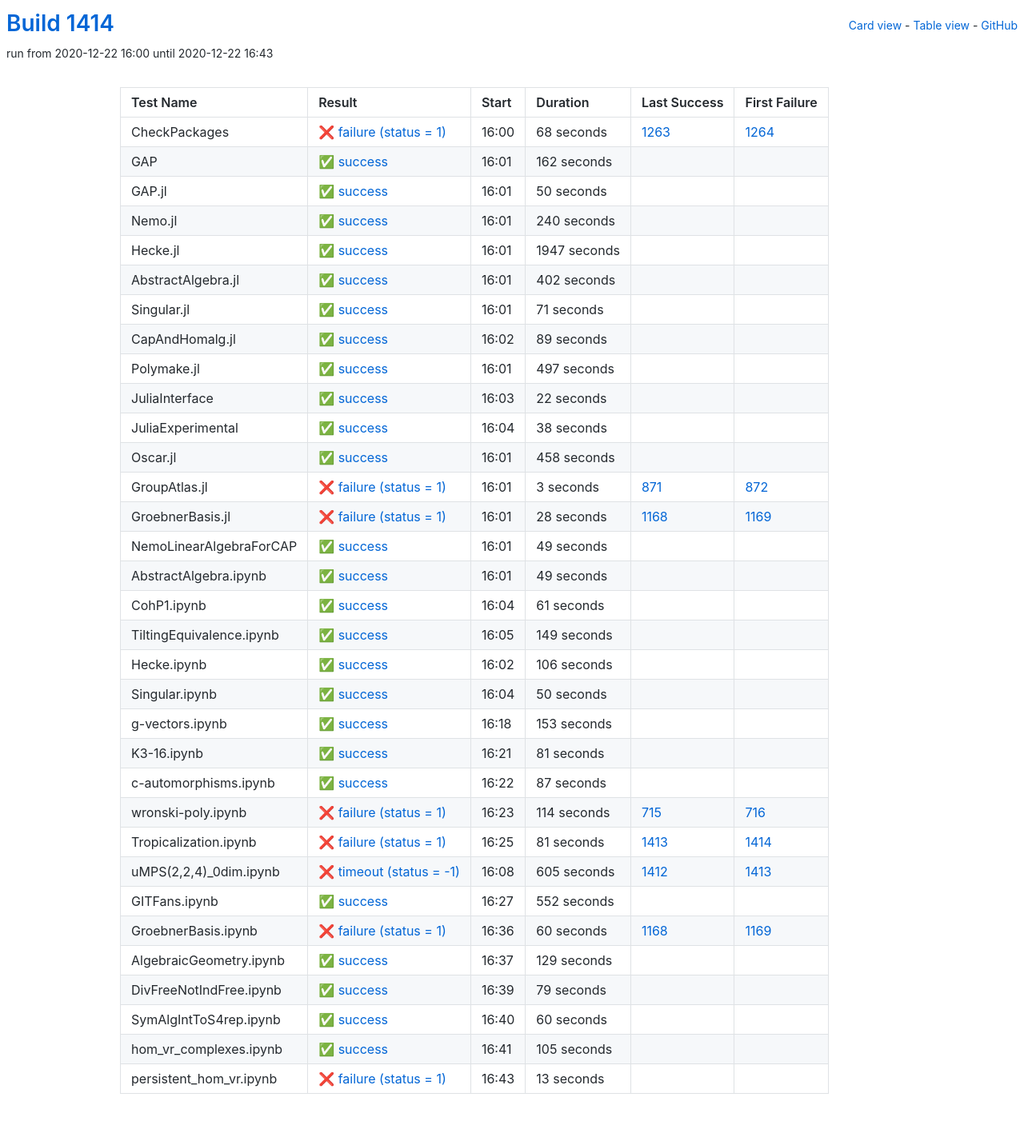
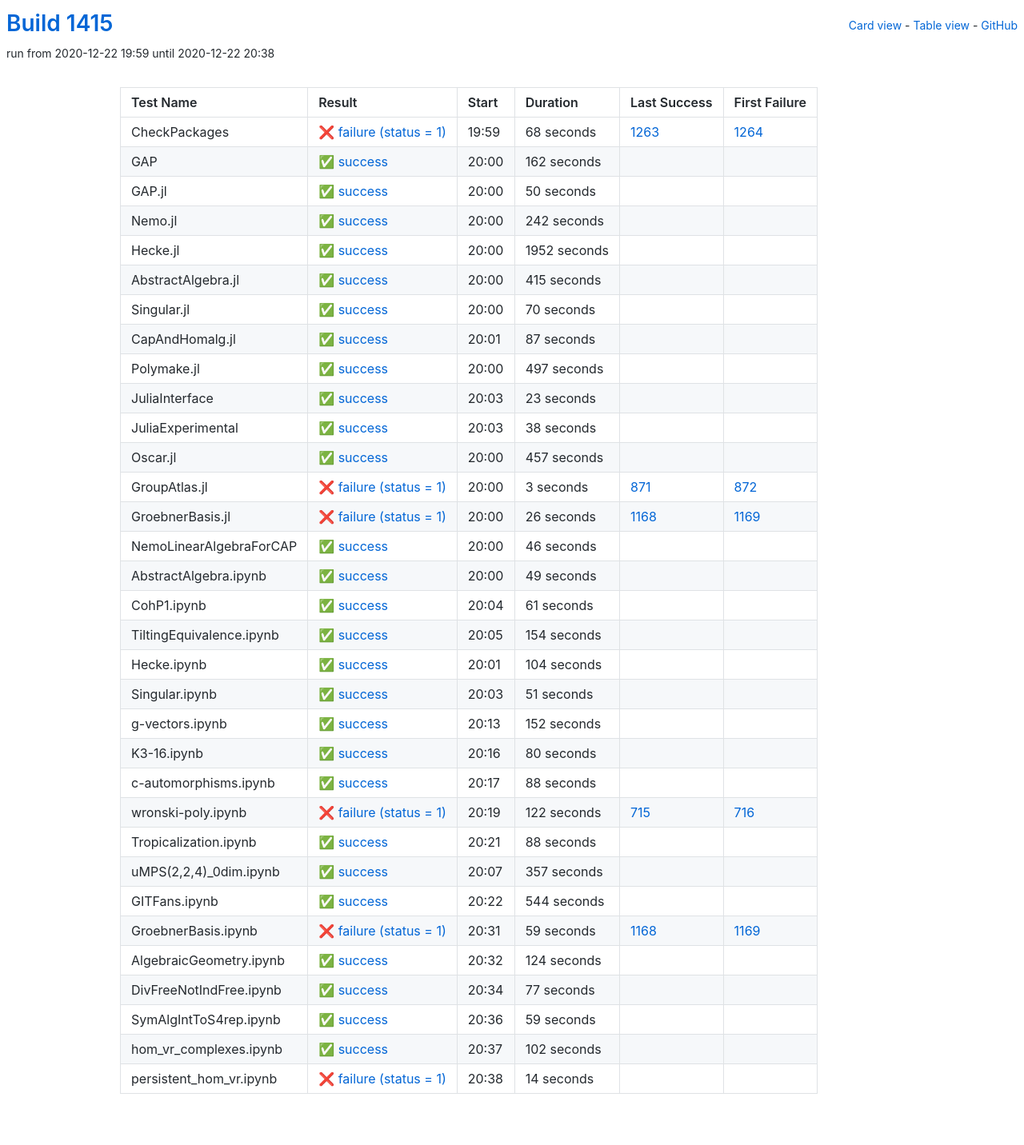
Before and after one commit to oscar-system/oscar-ci-status-stable, a Jekyll site: the page built from table.html, in a window 1280 px wide. Shown: the whole page at 80% size. Built offline with Jekyll 4.4.1, drawn with Linux system fonts in a browser that asks for light colours.

Commit message:
Build #1415

```diff
--- a/_data/ci.yml
+++ b/_data/ci.yml
@@ -1,6 +1,6 @@
 ---
-build: 1414
-build_url: https://oscarci.mathematik.uni-kl.de/job/oscar-stable/1414/
+build: 1415
+build_url: https://oscarci.mathematik.uni-kl.de/job/oscar-stable/1415/
 job: oscar-stable
 organization: oscar-system
 repo: oscar-ci-status-stable
@@ -8,8 +8,8 @@ repourl: https://github.com/oscar-system/oscar-ci-status-stable
 tests:
 - name: CheckPackages
   id: checkpackages
-  log: https://oscarci.mathematik.uni-kl.de/job/oscar-stable/1414/artifact/logs/build-1414/CheckPackages.log
-  start: 2020-12-22 16:00
+  log: https://oscarci.mathematik.uni-kl.de/job/oscar-stable/1415/artifact/logs/build-1415/CheckPackages.log
+  start: 2020-12-22 19:59
   success: false
   exitcode: 1
   status: failure
@@ -20,8 +20,8 @@ tests:
   first_failure_url: https://oscarci.mathematik.uni-kl.de/job/oscar-stable/1264/
 - name: GAP
   id: gap
-  log: https://oscarci.mathematik.uni-kl.de/job/oscar-stable/1414/artifact/logs/build-1414/GAP.log
-  start: 2020-12-22 16:01
+  log: https://oscarci.mathematik.uni-kl.de/job/oscar-stable/1415/artifact/logs/build-1415/GAP.log
+  start: 2020-12-22 20:00
   success: true
   exitcode: 0
   status: success
@@ -32,8 +32,8 @@ tests:
   first_failure_url:
 - name: GAP.jl
   id: gap-jl
-  log: https://oscarci.mathematik.uni-kl.de/job/oscar-stable/1414/artifact/logs/build-1414/GAP.jl.log
-  start: 2020-12-22 16:01
+  log: https://oscarci.mathematik.uni-kl.de/job/oscar-stable/1415/artifact/logs/build-1415/GAP.jl.log
+  start: 2020-12-22 20:00
   success: true
   exitcode: 0
   status: success
@@ -44,68 +44,68 @@ tests:
   first_failure_url:
 - name: Nemo.jl
   id: nemo-jl
-  log: https://oscarci.mathematik.uni-kl.de/job/oscar-stable/1414/artifact/logs/build-1414/Nemo.jl.log
-  start: 2020-12-22 16:01
+  log: https://oscarci.mathematik.uni-kl.de/job/oscar-stable/1415/artifact/logs/build-1415/Nemo.jl.log
+  start: 2020-12-22 20:00
   success: true
   exitcode: 0
   status: success
-  duration: 240
+  duration: 242
   last_success: false
   last_success_url:
   first_failure: false
   first_failure_url:
 - name: Hecke.jl
   id: hecke-jl
-  log: https://oscarci.mathematik.uni-kl.de/job/oscar-stable/1414/artifact/logs/build-1414/Hecke.jl.log
-  start: 2020-12-22 16:01
+  log: https://oscarci.mathematik.uni-kl.de/job/oscar-stable/1415/artifact/logs/build-1415/Hecke.jl.log
+  start: 2020-12-22 20:00
   success: true
   exitcode: 0
   status: success
-  duration: 1947
+  duration: 1952
   last_success: false
   last_success_url:
   first_failure: false
   first_failure_url:
 - name: AbstractAlgebra.jl
   id: abstractalgebra-jl
-  log: https://oscarci.mathematik.uni-kl.de/job/oscar-stable/1414/artifact/logs/build-1414/AbstractAlgebra.jl.log
-  start: 2020-12-22 16:01
+  log: https://oscarci.mathematik.uni-kl.de/job/oscar-stable/1415/artifact/logs/build-1415/AbstractAlgebra.jl.log
+  start: 2020-12-22 20:00
   success: true
   exitcode: 0
   status: success
-  duration: 402
+  duration: 415
   last_success: false
   last_success_url:
   first_failure: false
   first_failure_url:
 - name: Singular.jl
   id: singular-jl
-  log: https://oscarci.mathematik.uni-kl.de/job/oscar-stable/1414/artifact/logs/build-1414/Singular.jl.log
-  start: 2020-12-22 16:01
+  log: https://oscarci.mathematik.uni-kl.de/job/oscar-stable/1415/artifact/logs/build-1415/Singular.jl.log
+  start: 2020-12-22 20:00
   success: true
   exitcode: 0
   status: success
-  duration: 71
+  duration: 70
   last_success: false
   last_success_url:
   first_failure: false
   first_failure_url:
 - name: CapAndHomalg.jl
   id: capandhomalg-jl
-  log: https://oscarci.mathematik.uni-kl.de/job/oscar-stable/1414/artifact/logs/build-1414/CapAndHomalg.jl.log
-  start: 2020-12-22 16:02
+  log: https://oscarci.mathematik.uni-kl.de/job/oscar-stable/1415/artifact/logs/build-1415/CapAndHomalg.jl.log
+  start: 2020-12-22 20:01
   success: true
   exitcode: 0
   status: success
-  duration: 89
+  duration: 87
   last_success: false
   last_success_url:
   first_failure: false
   first_failure_url:
 - name: Polymake.jl
   id: polymake-jl
-  log: https://oscarci.mathematik.uni-kl.de/job/oscar-stable/1414/artifact/logs/build-1414/Polymake.jl.log
-  start: 2020-12-22 16:01
+  log: https://oscarci.mathematik.uni-kl.de/job/oscar-stable/1415/artifact/logs/build-1415/Polymake.jl.log
+  start: 2020-12-22 20:00
   success: true
   exitcode: 0
   status: success
@@ -116,20 +116,20 @@ tests:
   first_failure_url:
 - name: JuliaInterface
   id: juliainterface
-  log: https://oscarci.mathematik.uni-kl.de/job/oscar-stable/1414/artifact/logs/build-1414/JuliaInterface.log
-  start: 2020-12-22 16:03
+  log: https://oscarci.mathematik.uni-kl.de/job/oscar-stable/1415/artifact/logs/build-1415/JuliaInterface.log
+  start: 2020-12-22 20:03
   success: true
   exitcode: 0
   status: success
-  duration: 22
+  duration: 23
   last_success: false
   last_success_url:
   first_failure: false
   first_failure_url:
 - name: JuliaExperimental
   id: juliaexperimental
-  log: https://oscarci.mathematik.uni-kl.de/job/oscar-stable/1414/artifact/logs/build-1414/JuliaExperimental.log
-  start: 2020-12-22 16:04
+  log: https://oscarci.mathematik.uni-kl.de/job/oscar-stable/1415/artifact/logs/build-1415/JuliaExperimental.log
+  start: 2020-12-22 20:03
   success: true
   exitcode: 0
   status: success
@@ -140,20 +140,20 @@ tests:
   first_failure_url:
 - name: Oscar.jl
   id: oscar-jl
-  log: https://oscarci.mathematik.uni-kl.de/job/oscar-stable/1414/artifact/logs/build-1414/Oscar.jl.log
-  start: 2020-12-22 16:01
+  log: https://oscarci.mathematik.uni-kl.de/job/oscar-stable/1415/artifact/logs/build-1415/Oscar.jl.log
+  start: 2020-12-22 20:00
   success: true
   exitcode: 0
   status: success
-  duration: 458
+  duration: 457
   last_success: false
   last_success_url:
   first_failure: false
   first_failure_url:
 - name: GroupAtlas.jl
   id: groupatlas-jl
-  log: https://oscarci.mathematik.uni-kl.de/job/oscar-stable/1414/artifact/logs/build-1414/GroupAtlas.jl.log
-  start: 2020-12-22 16:01
+  log: https://oscarci.mathematik.uni-kl.de/job/oscar-stable/1415/artifact/logs/build-1415/GroupAtlas.jl.log
+  start: 2020-12-22 20:00
   success: false
   exitcode: 1
   status: failure
@@ -164,32 +164,32 @@ tests:
   first_failure_url: https://oscarci.mathematik.uni-kl.de/job/oscar-stable/872/
 - name: GroebnerBasis.jl
   id: groebnerbasis-jl
-  log: https://oscarci.mathematik.uni-kl.de/job/oscar-stable/1414/artifact/logs/build-1414/GroebnerBasis.jl.log
-  start: 2020-12-22 16:01
+  log: https://oscarci.mathematik.uni-kl.de/job/oscar-stable/1415/artifact/logs/build-1415/GroebnerBasis.jl.log
+  start: 2020-12-22 20:00
   success: false
   exitcode: 1
   status: failure
-  duration: 28
+  duration: 26
   last_success: 1168
   last_success_url: https://oscarci.mathematik.uni-kl.de/job/oscar-stable/1168/
   first_failure: 1169
   first_failure_url: https://oscarci.mathematik.uni-kl.de/job/oscar-stable/1169/
 - name: NemoLinearAlgebraForCAP
   id: nemolinearalgebraforcap
-  log: https://oscarci.mathematik.uni-kl.de/job/oscar-stable/1414/artifact/logs/build-1414/NemoLinearAlgebraForCAP.log
-  start: 2020-12-22 16:01
+  log: https://oscarci.mathematik.uni-kl.de/job/oscar-stable/1415/artifact/logs/build-1415/NemoLinearAlgebraForCAP.log
+  start: 2020-12-22 20:00
   success: true
   exitcode: 0
   status: success
-  duration: 49
+  duration: 46
   last_success: false
   last_success_url:
   first_failure: false
   first_failure_url:
 - name: AbstractAlgebra.ipynb
   id: abstractalgebra-ipynb
-  log: https://oscarci.mathematik.uni-kl.de/job/oscar-stable/1414/artifact/logs/build-1414/AbstractAlgebra.ipynb.log
-  start: 2020-12-22 16:01
+  log: https://oscarci.mathematik.uni-kl.de/job/oscar-stable/1415/artifact/logs/build-1415/AbstractAlgebra.ipynb.log
+  start: 2020-12-22 20:00
   success: true
   exitcode: 0
   status: success
@@ -200,8 +200,8 @@ tests:
   first_failure_url:
 - name: CohP1.ipynb
   id: cohp1-ipynb
-  log: https://oscarci.mathematik.uni-kl.de/job/oscar-stable/1414/artifact/logs/build-1414/CohP1.ipynb.log
-  start: 2020-12-22 16:04
+  log: https://oscarci.mathematik.uni-kl.de/job/oscar-stable/1415/artifact/logs/build-1415/CohP1.ipynb.log
+  start: 2020-12-22 20:04
   success: true
   exitcode: 0
   status: success
@@ -212,192 +212,192 @@ tests:
   first_failure_url:
 - name: TiltingEquivalence.ipynb
   id: tiltingequivalence-ipynb
-  log: https://oscarci.mathematik.uni-kl.de/job/oscar-stable/1414/artifact/logs/build-1414/TiltingEquivalence.ipynb.log
-  start: 2020-12-22 16:05
+  log: https://oscarci.mathematik.uni-kl.de/job/oscar-stable/1415/artifact/logs/build-1415/TiltingEquivalence.ipynb.log
+  start: 2020-12-22 20:05
   success: true
   exitcode: 0
   status: success
-  duration: 149
+  duration: 154
   last_success: false
   last_success_url:
   first_failure: false
   first_failure_url:
 - name: Hecke.ipynb
   id: hecke-ipynb
-  log: https://oscarci.mathematik.uni-kl.de/job/oscar-stable/1414/artifact/logs/build-1414/Hecke.ipynb.log
-  start: 2020-12-22 16:02
+  log: https://oscarci.mathematik.uni-kl.de/job/oscar-stable/1415/artifact/logs/build-1415/Hecke.ipynb.log
+  start: 2020-12-22 20:01
   success: true
   exitcode: 0
   status: success
-  duration: 106
+  duration: 104
   last_success: false
   last_success_url:
   first_failure: false
   first_failure_url:
 - name: Singular.ipynb
   id: singular-ipynb
-  log: https://oscarci.mathematik.uni-kl.de/job/oscar-stable/1414/artifact/logs/build-1414/Singular.ipynb.log
-  start: 2020-12-22 16:04
+  log: https://oscarci.mathematik.uni-kl.de/job/oscar-stable/1415/artifact/logs/build-1415/Singular.ipynb.log
+  start: 2020-12-22 20:03
   success: true
   exitcode: 0
   status: success
-  duration: 50
+  duration: 51
   last_success: false
   last_success_url:
   first_failure: false
   first_failure_url:
 - name: g-vectors.ipynb
   id: g-vectors-ipynb
-  log: https://oscarci.mathematik.uni-kl.de/job/oscar-stable/1414/artifact/logs/build-1414/g-vectors.ipynb.log
-  start: 2020-12-22 16:18
+  log: https://oscarci.mathematik.uni-kl.de/job/oscar-stable/1415/artifact/logs/build-1415/g-vectors.ipynb.log
+  start: 2020-12-22 20:13
   success: true
   exitcode: 0
   status: success
-  duration: 153
+  duration: 152
   last_success: false
   last_success_url:
   first_failure: false
   first_failure_url:
 - name: K3-16.ipynb
   id: k3-16-ipynb
-  log: https://oscarci.mathematik.uni-kl.de/job/oscar-stable/1414/artifact/logs/build-1414/K3-16.ipynb.log
-  start: 2020-12-22 16:21
+  log: https://oscarci.mathematik.uni-kl.de/job/oscar-stable/1415/artifact/logs/build-1415/K3-16.ipynb.log
+  start: 2020-12-22 20:16
   success: true
   exitcode: 0
   status: success
-  duration: 81
+  duration: 80
   last_success: false
   last_success_url:
   first_failure: false
   first_failure_url:
 - name: c-automorphisms.ipynb
   id: c-automorphisms-ipynb
-  log: https://oscarci.mathematik.uni-kl.de/job/oscar-stable/1414/artifact/logs/build-1414/c-automorphisms.ipynb.log
-  start: 2020-12-22 16:22
+  log: https://oscarci.mathematik.uni-kl.de/job/oscar-stable/1415/artifact/logs/build-1415/c-automorphisms.ipynb.log
+  start: 2020-12-22 20:17
   success: true
   exitcode: 0
   status: success
-  duration: 87
+  duration: 88
   last_success: false
   last_success_url:
   first_failure: false
   first_failure_url:
 - name: wronski-poly.ipynb
   id: wronski-poly-ipynb
-  log: https://oscarci.mathematik.uni-kl.de/job/oscar-stable/1414/artifact/logs/build-1414/wronski-poly.ipynb.log
-  start: 2020-12-22 16:23
+  log: https://oscarci.mathematik.uni-kl.de/job/oscar-stable/1415/artifact/logs/build-1415/wronski-poly.ipynb.log
+  start: 2020-12-22 20:19
   success: false
   exitcode: 1
   status: failure
-  duration: 114
+  duration: 122
   last_success: 715
   last_success_url: https://oscarci.mathematik.uni-kl.de/job/oscar-stable/715/
   first_failure: 716
   first_failure_url: https://oscarci.mathematik.uni-kl.de/job/oscar-stable/716/
 - name: Tropicalization.ipynb
   id: tropicalization-ipynb
-  log: https://oscarci.mathematik.uni-kl.de/job/oscar-stable/1414/artifact/logs/build-1414/Tropicalization.ipynb.log
-  start: 2020-12-22 16:25
-  success: false
-  exitcode: 1
-  status: failure
-  duration: 81
-  last_success: 1413
-  last_success_url: https://oscarci.mathematik.uni-kl.de/job/oscar-stable/1413/
-  first_failure: 1414
-  first_failure_url: https://oscarci.mathematik.uni-kl.de/job/oscar-stable/1414/
-- name: uMPS(2,2,4)_0dim.ipynb
-  id: umps-2-2-4-0dim-ipynb
-  log: https://oscarci.mathematik.uni-kl.de/job/oscar-stable/1414/artifact/logs/build-1414/uMPS-2-2-4-_0dim.ipynb.log
-  start: 2020-12-22 16:08
-  success: false
-  exitcode: -1
-  status: timeout
-  duration: 605
-  last_success: 1412
-  last_success_url: https://oscarci.mathematik.uni-kl.de/job/oscar-stable/1412/
-  first_failure: 1413
-  first_failure_url: https://oscarci.mathematik.uni-kl.de/job/oscar-stable/1413/
-- name: GITFans.ipynb
-  id: gitfans-ipynb
-  log: https://oscarci.mathematik.uni-kl.de/job/oscar-stable/1414/artifact/logs/build-1414/GITFans.ipynb.log
-  start: 2020-12-22 16:27
+  log: https://oscarci.mathematik.uni-kl.de/job/oscar-stable/1415/artifact/logs/build-1415/Tropicalization.ipynb.log
+  start: 2020-12-22 20:21
   success: true
   exitcode: 0
   status: success
-  duration: 552
+  duration: 88
+  last_success: false
+  last_success_url:
+  first_failure: false
+  first_failure_url:
+- name: uMPS(2,2,4)_0dim.ipynb
+  id: umps-2-2-4-0dim-ipynb
+  log: https://oscarci.mathematik.uni-kl.de/job/oscar-stable/1415/artifact/logs/build-1415/uMPS-2-2-4-_0dim.ipynb.log
+  start: 2020-12-22 20:07
+  success: true
+  exitcode: 0
+  status: success
+  duration: 357
+  last_success: false
+  last_success_url:
+  first_failure: false
+  first_failure_url:
+- name: GITFans.ipynb
+  id: gitfans-ipynb
+  log: https://oscarci.mathematik.uni-kl.de/job/oscar-stable/1415/artifact/logs/build-1415/GITFans.ipynb.log
+  start: 2020-12-22 20:22
+  success: true
+  exitcode: 0
+  status: success
+  duration: 544
   last_success: false
   last_success_url:
   first_failure: false
   first_failure_url:
 - name: GroebnerBasis.ipynb
   id: groebnerbasis-ipynb
-  log: https://oscarci.mathematik.uni-kl.de/job/oscar-stable/1414/artifact/logs/build-1414/GroebnerBasis.ipynb.log
-  start: 2020-12-22 16:36
+  log: https://oscarci.mathematik.uni-kl.de/job/oscar-stable/1415/artifact/logs/build-1415/GroebnerBasis.ipynb.log
+  start: 2020-12-22 20:31
   success: false
   exitcode: 1
   status: failure
-  duration: 60
+  duration: 59
   last_success: 1168
   last_success_url: https://oscarci.mathematik.uni-kl.de/job/oscar-stable/1168/
   first_failure: 1169
   first_failure_url: https://oscarci.mathematik.uni-kl.de/job/oscar-stable/1169/
 - name: AlgebraicGeometry.ipynb
   id: algebraicgeometry-ipynb
-  log: https://oscarci.mathematik.uni-kl.de/job/oscar-stable/1414/artifact/logs/build-1414/AlgebraicGeometry.ipynb.log
-  start: 2020-12-22 16:37
+  log: https://oscarci.mathematik.uni-kl.de/job/oscar-stable/1415/artifact/logs/build-1415/AlgebraicGeometry.ipynb.log
+  start: 2020-12-22 20:32
   success: true
   exitcode: 0
   status: success
-  duration: 129
+  duration: 124
   last_success: false
   last_success_url:
   first_failure: false
   first_failure_url:
 - name: DivFreeNotIndFree.ipynb
   id: divfreenotindfree-ipynb
-  log: https://oscarci.mathematik.uni-kl.de/job/oscar-stable/1414/artifact/logs/build-1414/DivFreeNotIndFree.ipynb.log
-  start: 2020-12-22 16:39
+  log: https://oscarci.mathematik.uni-kl.de/job/oscar-stable/1415/artifact/logs/build-1415/DivFreeNotIndFree.ipynb.log
+  start: 2020-12-22 20:34
   success: true
   exitcode: 0
   status: success
-  duration: 79
+  duration: 77
   last_success: false
   last_success_url:
   first_failure: false
   first_failure_url:
 - name: SymAlgIntToS4rep.ipynb
   id: symalginttos4rep-ipynb
-  log: https://oscarci.mathematik.uni-kl.de/job/oscar-stable/1414/artifact/logs/build-1414/SymAlgIntToS4rep.ipynb.log
-  start: 2020-12-22 16:40
+  log: https://oscarci.mathematik.uni-kl.de/job/oscar-stable/1415/artifact/logs/build-1415/SymAlgIntToS4rep.ipynb.log
+  start: 2020-12-22 20:36
   success: true
   exitcode: 0
   status: success
-  duration: 60
+  duration: 59
   last_success: false
   last_success_url:
   first_failure: false
   first_failure_url:
 - name: hom_vr_complexes.ipynb
   id: hom-vr-complexes-ipynb
-  log: https://oscarci.mathematik.uni-kl.de/job/oscar-stable/1414/artifact/logs/build-1414/hom_vr_complexes.ipynb.log
-  start: 2020-12-22 16:41
+  log: https://oscarci.mathematik.uni-kl.de/job/oscar-stable/1415/artifact/logs/build-1415/hom_vr_complexes.ipynb.log
+  start: 2020-12-22 20:37
   success: true
   exitcode: 0
   status: success
-  duration: 105
+  duration: 102
   last_success: false
   last_success_url:
   first_failure: false
   first_failure_url:
 - name: persistent_hom_vr.ipynb
   id: persistent-hom-vr-ipynb
-  log: https://oscarci.mathematik.uni-kl.de/job/oscar-stable/1414/artifact/logs/build-1414/persistent_hom_vr.ipynb.log
-  start: 2020-12-22 16:43
+  log: https://oscarci.mathematik.uni-kl.de/job/oscar-stable/1415/artifact/logs/build-1415/persistent_hom_vr.ipynb.log
+  start: 2020-12-22 20:38
   success: false
   exitcode: 1
   status: failure
-  duration: 13
+  duration: 14
   last_success: false
   last_success_url:
   first_failure: false
```
Also changed, not shown: README.md.
